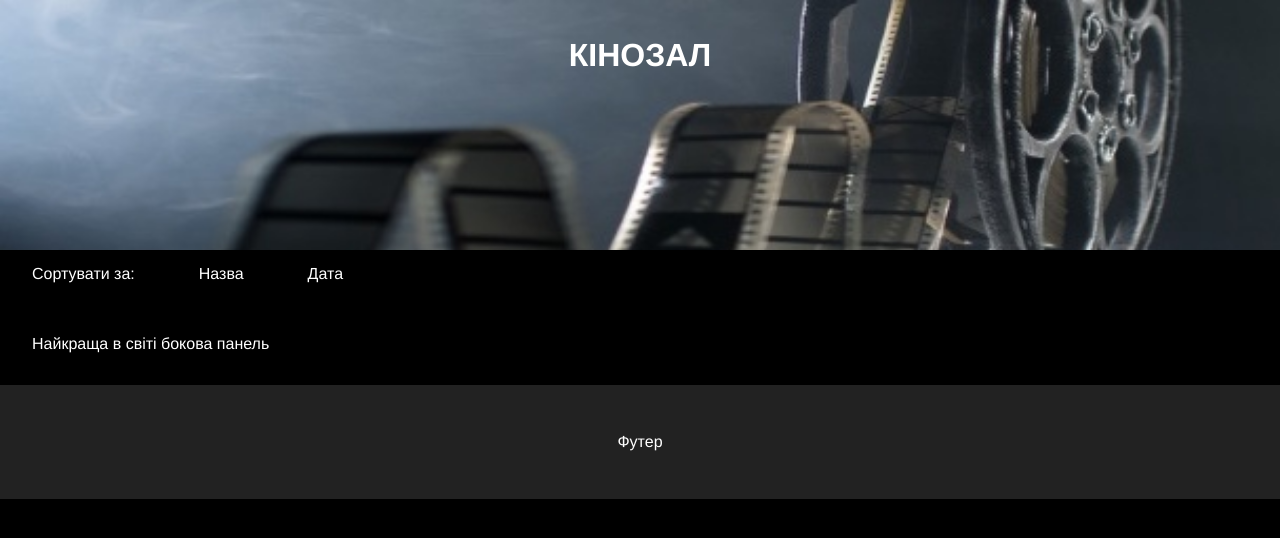
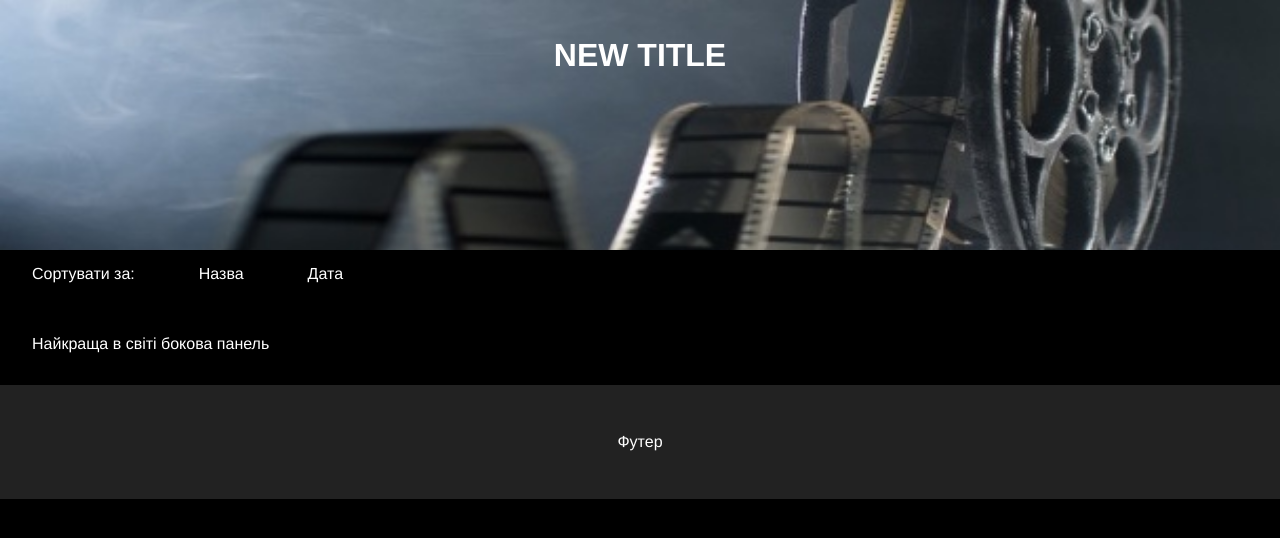
Before and after one commit to StanislavStarodub/kinozal_modules, a plain HTML site: page index.html in a window 1280 px wide. Drawn offline with Linux system fonts and the light colour scheme; no server answers.

Commit message:
change title

```diff
--- a/index.html
+++ b/index.html
@@ -10,7 +10,7 @@
   <body>
     <div class="container">
       <header class="header">
-        <h1 class="header__title">Кінозал</h1>
+        <h1 class="header__title">New title</h1>
       </header>
       <nav class="sort" id="sort">
         <div class="burger" onclick="toggleMobileMenu()">
```
